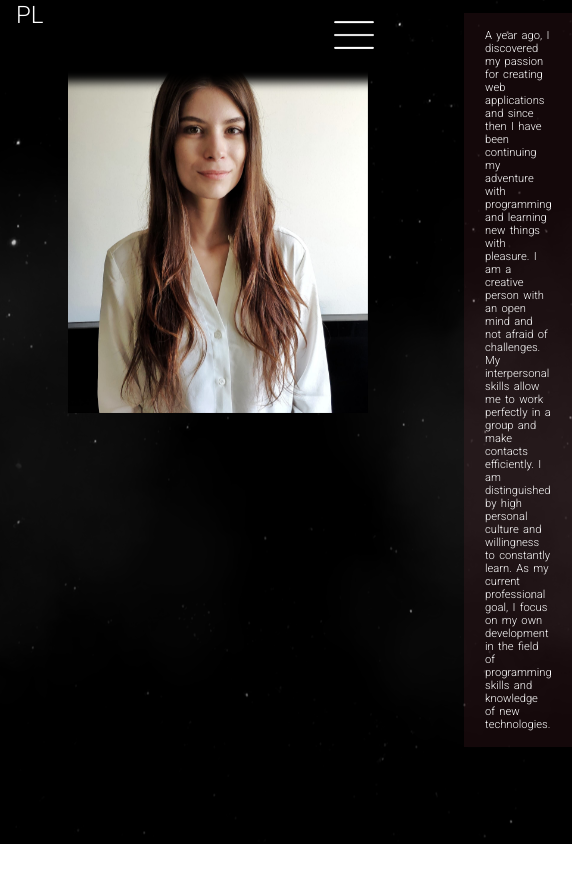
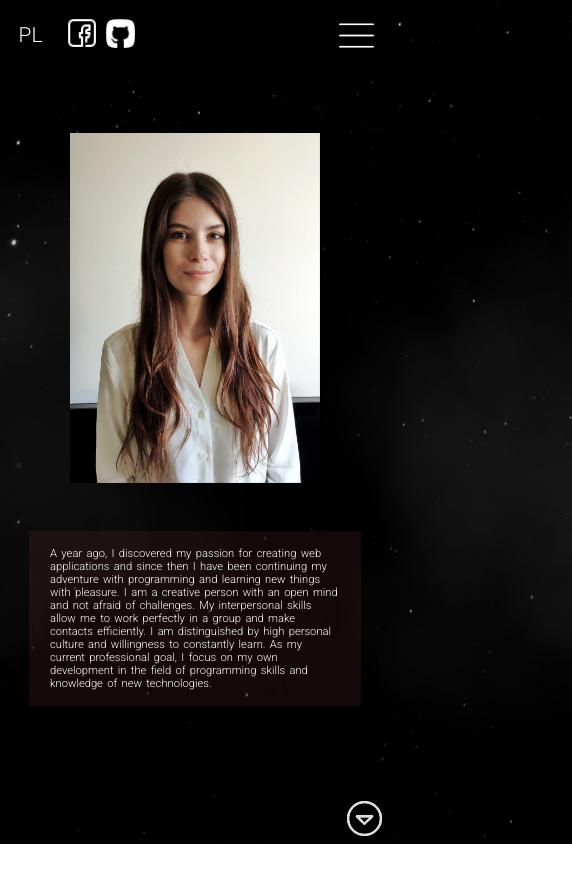
Before and after one commit to kami3la/portfolio, a React (Create React App) app: page /#/resume in a window 390 px wide. Shown: the top 882 px of the page, 572 px wide, since content can reach past the window. After the commit the page ends 856 px from the top, so only its background shows below. Built offline with nearby package versions, Linux system fonts and the light colour scheme.

Commit message:
Make some fixes, add ContactIcons component, start making Resume page

```diff
--- a/src/App.js
+++ b/src/App.js
@@ -1,9 +1,11 @@
 import React, { useState } from 'react';
 import { Switch, Route, Redirect } from 'react-router-dom';
-import { button } from './App.module.scss';
+import { leftNavi, button } from './App.module.scss';
 
 import Background from './components/Background/Background'
 import Navbar from './components/Navbar/Navbar'
+import ContactIcons from './components/ContactIcons/ContactIcons'
+
 import Home from './containers/Home/Home'
 import AboutMe from './containers/AboutMe/AboutMe'
 import Resume from './containers/Resume/Resume'
@@ -20,9 +22,12 @@ const App = () => {
   return (
     <>
       <LanguageContext.Provider value={languageState}>
-        <button className={button} onClick={changeLanguage}>
-          {languageState.state.language === 'English' ? 'PL' : 'ENG'}
-        </button>
+        <div className={leftNavi}>
+          <button className={button} onClick={changeLanguage}>
+            {languageState.state.language === 'English' ? 'PL' : 'ENG'}
+          </button>
+          <ContactIcons />
+        </div>
         <Background />
         <Navbar />
         {/* <Home /> */}
--- a/src/App.module.scss
+++ b/src/App.module.scss
@@ -1,16 +1,37 @@
-.button {
+.leftNavi {
+  display: flex;
+  flex-direction: row;
+  gap: 1.5rem;
   top: 0;
   left: 0;
-  height: 70px;
-  padding: 0 1rem;
   position: fixed;
   z-index: 6;
+  padding: 0 1rem;
+  height: 70px;
+
+  @media (max-width: 500px) {
+    gap: 1rem;
+    padding: 0 0.6rem;
+  }
+}
+
+.button {
   background: none;
-  border: none;
+  padding: 0 0.5rem;
+  margin: 0.5rem 0;
+  border: 1.5px solid transparent;
   font-size: 1.5em;
   cursor: pointer;
 
-  @media (max-width: 1100px) {
-    height: 30px;
+  &:hover {
+    border: 1.5px solid #fff;
+  }
+
+  @media (max-width: 600px) {
+    font-size: 1.3em;
+  }
+
+  @media (max-width: 350px) {
+    font-size: 1.15em;
   }
 }
--- /dev/null
+++ b/src/components/ContactIcons/ContactIcons.js
@@ -0,0 +1,17 @@
+import React from 'react';
+import { icons } from './ContactIcons.module.scss'
+
+import Fb from '../../assets/icons/fb.png';
+import Github from '../../assets/icons/github.png';
+
+const ContactIcons = () => {
+
+  return (
+    <div className={icons}>
+      <a href='https://www.facebook.com/kamila.grusza/' target='_blank' rel='noreferrer'><img src={Fb} alt='Facebook' height="35px" width="35px" /></a>
+      <a href='https://github.com/kami3la' target='_blank' rel='noreferrer'><img src={Github} alt='Github' height="35px" width="35px" /></a>
+    </div>
+  );
+}
+
+export default ContactIcons;
--- /dev/null
+++ b/src/components/ContactIcons/ContactIcons.module.scss
@@ -0,0 +1,17 @@
+.icons {
+  display: flex;
+  flex-direction: row;
+  align-items: center;
+  gap: 0.5rem;
+
+  img {
+    background-color: #000;
+  }
+
+  @media (max-width: 1100px) {
+    img {
+      width: 30px;
+      height: 30px;
+    }
+  }
+}
--- a/src/components/Navbar/Hamburger.module.scss
+++ b/src/components/Navbar/Hamburger.module.scss
@@ -2,15 +2,24 @@
   position: fixed;
   z-index: 7;
   right: 1rem;
-  top: 0.95rem;
+  top: 0.91rem;
   display: flex;
   flex-direction: column;
   background-color: #000;
   box-shadow: 0 0 0 100rem rgba(0, 0, 0, 0.9);
 
+  @media (max-width: 500px) {
+    top: 1.1rem;
+  }
+
   > img {
     cursor: pointer;
     align-self: flex-end;
+
+    @media (max-width: 500px) {
+      width: 35px;
+      height: 35px;
+    }
   }
 
   nav {
@@ -26,9 +35,17 @@
     height: fit-content;
     padding: 1rem;
     white-space: nowrap;
+
+    @media (max-width: 500px) {
+      padding: 0.5rem 0.8rem;
+    }
   }
 
   li {
     padding: 0.5rem 0;
+
+    @media (max-width: 500px) {
+      padding: 0.4rem 0;
+    }
   }
 }
--- a/src/components/Navbar/Navbar.module.scss
+++ b/src/components/Navbar/Navbar.module.scss
@@ -10,14 +10,22 @@
   grid-auto-flow: column;
   column-gap: 3rem;
 
+  @media (max-width: 1326px) {
+    column-gap: 1rem;
+  }
+
   @media (max-width: 1100px) {
     img {
       width: 30px;
       height: 30px;
     }
   }
-  @media (max-width: 1326px) {
-    column-gap: 1rem;
+
+  @media (max-width: 500px) {
+    img {
+      width: 25px;
+      height: 25px;
+    }
   }
 };
 
@@ -42,6 +50,10 @@
     background-color: #FFF;
     visibility: hidden;
     transition: all 0.3s ease-in-out;
+
+    @media (max-width: 500px) {
+      bottom: 0;
+    }
   }
 
   &:hover::before {
@@ -51,6 +63,10 @@
 
   @media (max-width: 1100px) {
     font-size: 20px;
+  }
+
+  @media (max-width: 500px) {
+    font-size: 16px;
   }
 };
 
@@ -75,6 +91,10 @@
       background-color: #FFF;
       visibility: visible;
       width: 100%;
+
+      @media (max-width: 500px) {
+        bottom: 0;
+      }
     }
   }
 
@@ -113,5 +133,10 @@
       display: block;
       cursor: pointer;
     }
+
+    @media (max-width: 500px) {
+      width: 35px;
+      height: 35px;
+    }
   }
 }
--- a/src/components/ScrollIcon/ScrollIcon.module.scss
+++ b/src/components/ScrollIcon/ScrollIcon.module.scss
@@ -18,6 +18,11 @@
   @media (max-width: 650px) {
     bottom: 0.5rem;
     right: 0.5rem;
+  }
+
+  @media (max-width: 500px) {
+    width: 35px;
+    height: 35px;
   }
 }
 
--- a/src/containers/AboutMe/AboutMe.js
+++ b/src/containers/AboutMe/AboutMe.js
@@ -39,7 +39,7 @@ const AboutMe = () => {
           <Title text={value.state.about.about.header} size={30} bold='bold' />
           <div className={styles.introInfo}>
             <div alt='Me' className={styles.img}></div>
-            <div className={styles.box}>
+            <div>
               <Box
                 text={value.state.about.about.text}
               />
--- a/src/containers/Resume/Resume.js
+++ b/src/containers/Resume/Resume.js
@@ -1,19 +1,23 @@
 import React from 'react';
-import { infoWrapper, info, img, box } from './Resume.module.scss';
+import { useContext } from 'react';
+import LanguageContext from '../../contexts/LanguageContext';
+import { infoWrapper, info, img } from './Resume.module.scss';
 
+import ScrollIcon from '../../components/ScrollIcon/ScrollIcon'
 import Box from '../../components/Box/Box';
 
 const Resume = () => {
+  const value = useContext(LanguageContext);
 
   return (
     <div>
+      <ScrollIcon />
       <div className={infoWrapper}>
         <div className={info}>
           <div alt='Me' className={img}></div>
-          <div className={box}>
+          <div>
             <Box
-              text='A year ago, I discovered my passion for creating web applications and since then I have been continuing my adventure with programming and learning new things with pleasure. I am a creative person with an open mind and not afraid of challenges. My interpersonal skills allow me to work perfectly in a group and
-              make contacts efficiently. I am distinguished by high personal culture and willingness to constantly learn. As my current professional goal, I focus on my own development in the field of programming skills and knowledge of new technologies.'
+              text={value.state.resume.intro}
             />
           </div>
         </div>
--- a/src/containers/Resume/Resume.module.scss
+++ b/src/containers/Resume/Resume.module.scss
@@ -1,13 +1,23 @@
 .infoWrapper {
-  height: 90vh;
-  width: 100%;
+  min-height: 90vh;
+  min-width: 100%;
   display: flex;
-  flex-direction: column;
-  justify-content: space-evenly;
+  justify-content: center;
   align-items: center;
-  cursor: default;
-  margin-bottom: 10rem;
-  position: relative;
+  padding: 2rem 0;
+  margin-bottom: 6rem;
+
+  @media (max-width: 922px) {
+    min-height: 90vh;
+  }
+}
+
+.info {
+  width: 60%;
+  display: grid;
+  grid-template-columns: 1fr 2fr;
+  column-gap: 6rem;
+  align-items: flex-start;
 
   .img {
     width: 300px;
@@ -45,16 +55,29 @@
   .img:hover::before {
     transform: rotate(360deg);
   }
+
+  @media (max-width: 1700px) {
+    width: 65%;
+  }
+
+  @media (max-width: 1400px) {
+    width: 75%;
+  }
+
+  @media (max-width: 1200px) {
+    width: 85%;
+
+    .img {
+      width: 250px;
+      height: 350px;
+    }
+  }
+
+  @media (max-width: 922px) {
+    display: flex;
+    flex-direction: column;
+    align-items: center;
+    gap: 3rem;
+    padding-top: 5rem;
+  }
 }
-
-.info {
-  width: 65%;
-  display: grid;
-  grid-template-columns: 1fr 2fr;
-  column-gap: 6rem;
-  align-items: flex-start;
-}
-
-.box {
-  height: fit-content;
-}
--- a/src/contexts/language.js
+++ b/src/contexts/language.js
@@ -1,10 +1,13 @@
 export const PL = {
   language: "Polski",
+  resume: {
+    intro: `Rok temu odkryłam swoją pasję do tworzenia aplikacji internetowych i od tego czasu z przyjemnością kontynuuję swoją przygodę z programowaniem i uczeniem się nowych rzeczy. Jestem osobą kreatywną, z otwartym umysłem i nie bojącą się wyzwań. Moje umiejętności interpersonalne pozwalają mi doskonale pracować w grupie i
+    sprawnie nawiązywać kontakty. Wyróżnia mnie wysoka kultura osobista oraz chęć do ciągłej nauki. Jako mój obecny cel zawodowy skupiam się na własnym rozwoju w zakresie umiejętności programistycznych oraz znajomości nowych technologii.`
+  },
   projects: {
     myPlants: {
       header: 'MyPlants',
-      text: `Aplikacja dla miłośników roślin. Projekt korzysta z REST API, które zostało utworzone w poprzednim projekcie. Ideą aplikacji jest stworzenie kolekcji jak największej ilości gatunków roślin, które można
-      posiadać w domu wraz z opisem i wskazówkami, jak się nimi pielęgnować.\nUtworzono za pomocą: ReactJS, SCSS, NodeJS, Express.js, MongoDB, Mongoose, TypeScript, Heroku, Lucidchart, ESLint, StyleLint, Jest, Jira,
+      text: `Aplikacja dla miłośników roślin. Projekt korzysta z REST API, które zostało utworzone w poprzednim projekcie. Ideą aplikacji jest stworzenie kolekcji jak największej ilości gatunków roślin, które można posiadać w domu wraz z opisem i wskazówkami, jak się nimi pielęgnować.\nUtworzony za pomocą: ReactJS, SCSS, NodeJS, Express.js, MongoDB, Mongoose, TypeScript, Heroku, Lucidchart, ESLint, StyleLint, Jest, Jira,
       Scrum, Figma\nLink: *https://github.com/LittleCodersCrew/CodersCamp2020.Project.React.MyPlants`
     },
     starWars: {
@@ -61,11 +64,14 @@ export const PL = {
 
 export const EN = {
   language: "English",
+  resume: {
+    intro: `A year ago, I discovered my passion for creating web applications and since then I have been continuing my adventure with programming and learning new things with pleasure. I am a creative person with an open mind and not afraid of challenges. My interpersonal skills allow me to work perfectly in a group and
+    make contacts efficiently. I am distinguished by high personal culture and willingness to constantly learn. As my current professional goal, I focus on my own development in the field of programming skills and knowledge of new technologies.`
+  },
   projects: {
     myPlants: {
       header: 'MyPlants',
-      text: `Application for plant lovers. The project uses the REST API that was created during the previous project. The idea of it is to create a collection of many plant species which can be owned at home with its description and tips how to take care of them.\nCreated with: ReactJS, SCSS, NodeJS, Express.js, MongoDB, Mongoose, TypeScript, Heroku, Lucidchart, ESLint, StyleLint, Jest, Jira, Scrum, Figma\nLink:
-      *https://github.com/LittleCodersCrew/CodersCamp2020.Project.React.MyPlants`
+      text: `Application for plant lovers. The project uses the REST API that was created during the previous project. The idea of it is to create a collection of many plant species which can be owned at home with its description and tips how to take care of them.\nCreated with: ReactJS, SCSS, NodeJS, Express.js, MongoDB, Mongoose, TypeScript, Heroku, Lucidchart, ESLint, StyleLint, Jest, Jira, Scrum, Figma\nLink: *https://github.com/LittleCodersCrew/CodersCamp2020.Project.React.MyPlants`
     },
     starWars: {
       header: 'Star Wars Quiz',
```
Also changed, not shown: src/assets/icons/fb.png (added), src/assets/icons/github.png (added).
